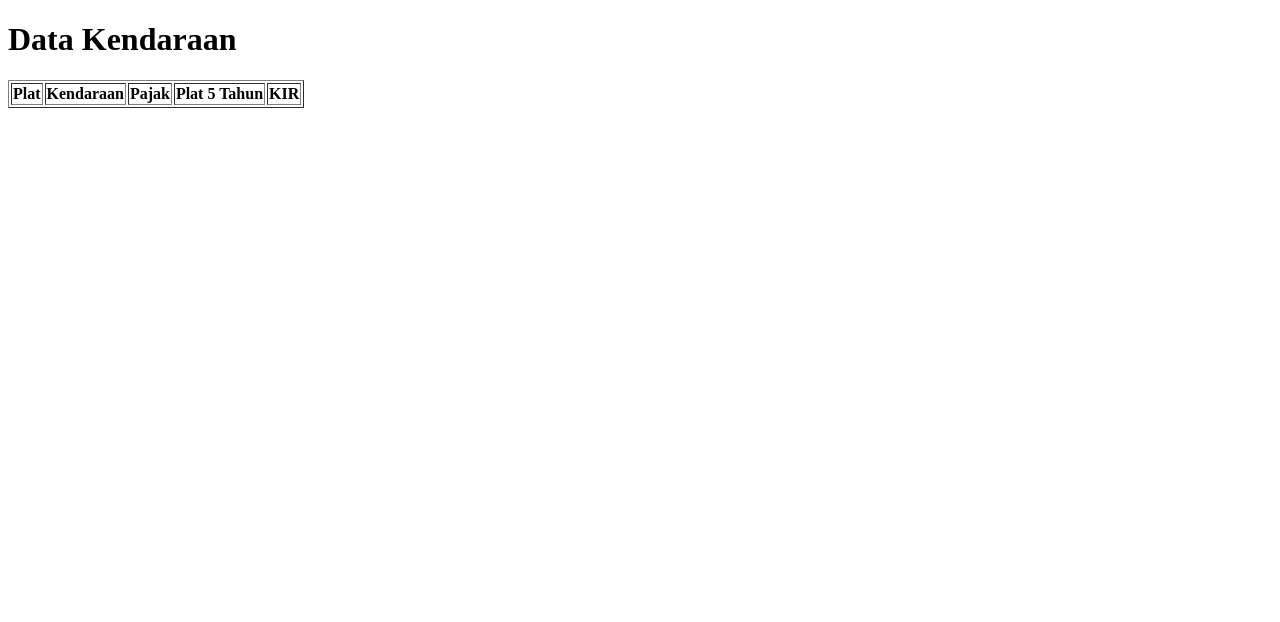
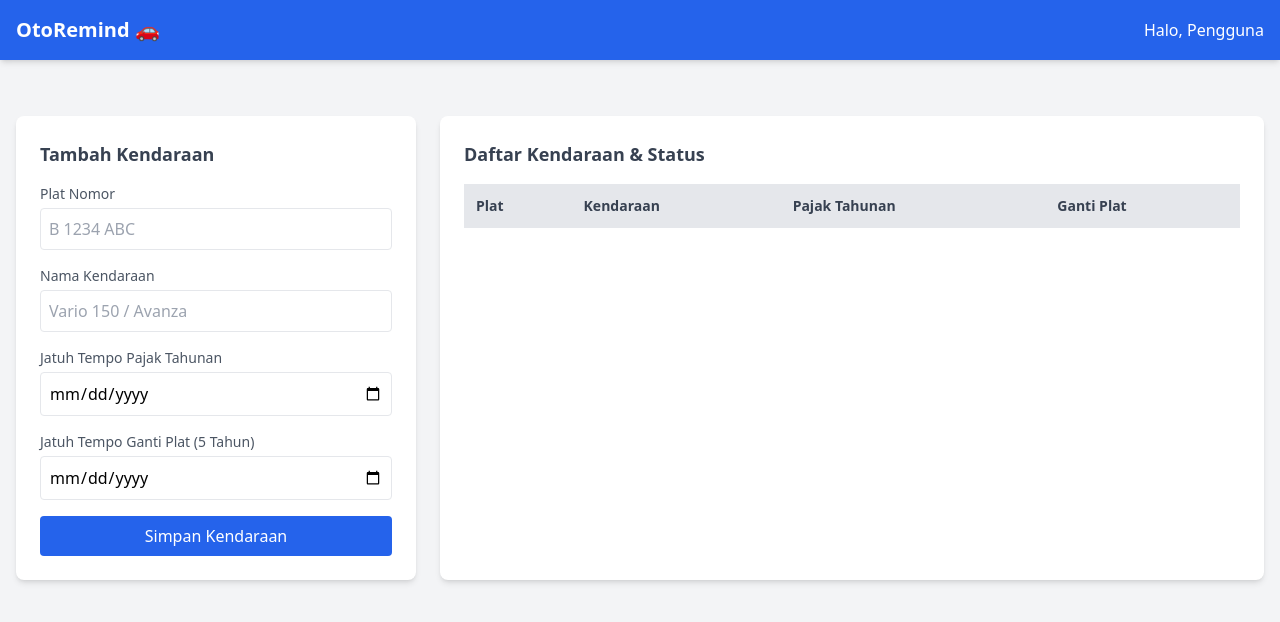
Before and after one commit to achaliora50-coder/reminder_kendaraan, a plain HTML site: page index.html in a window 1280 px wide. Drawn offline with nearby package versions, Linux system fonts and the light colour scheme.

Commit message:
Update index.html

```diff
--- a/index.html
+++ b/index.html
@@ -1,26 +1,106 @@
 <!DOCTYPE html>
-<html>
+<html lang="id">
 <head>
-    <title>Reminder Kendaraan</title>
+    <meta charset="UTF-8">
+    <meta name="viewport" content="width=device-width, initial-scale=1.0">
+    <title>Pengingat Pajak Kendaraan</title>
+    <script src="https://cdn.tailwindcss.com"></script>
 </head>
-<body>
+<body class="bg-gray-100 font-sans">
 
-<h1>Data Kendaraan</h1>
+    <nav class="bg-blue-600 p-4 text-white shadow-md">
+        <div class="container mx-auto flex justify-between items-center">
+            <h1 class="text-xl font-bold">OtoRemind 🚗</h1>
+            <span>Halo, Pengguna</span>
+        </div>
+    </nav>
 
-<table border="1" id="tabel">
-    <thead>
-        <tr>
-            <th>Plat</th>
-            <th>Kendaraan</th>
-            <th>Pajak</th>
-            <th>Plat 5 Tahun</th>
-            <th>KIR</th>
-        </tr>
-    </thead>
-    <tbody></tbody>
-</table>
+    <main class="container mx-auto mt-10 p-4">
+        <div class="grid grid-cols-1 md:grid-cols-3 gap-6">
 
-<script src="script.js"></script>
+            <div class="bg-white p-6 rounded-lg shadow-md col-span-1">
+                <h2 class="text-lg font-semibold mb-4 text-gray-700">Tambah Kendaraan</h2>
+                <form id="vehicleForm" class="space-y-4">
+                    <div>
+                        <label class="block text-sm font-medium text-gray-600">Plat Nomor</label>
+                        <input type="text" id="plat" placeholder="B 1234 ABC" class="w-full p-2 border rounded mt-1 uppercase" required>
+                    </div>
+                    <div>
+                        <label class="block text-sm font-medium text-gray-600">Nama Kendaraan</label>
+                        <input type="text" id="nama" placeholder="Vario 150 / Avanza" class="w-full p-2 border rounded mt-1" required>
+                    </div>
+                    <div>
+                        <label class="block text-sm font-medium text-gray-600">Jatuh Tempo Pajak Tahunan</label>
+                        <input type="date" id="pajak" class="w-full p-2 border rounded mt-1" required>
+                    </div>
+                    <div>
+                        <label class="block text-sm font-medium text-gray-600">Jatuh Tempo Ganti Plat (5 Tahun)</label>
+                        <input type="date" id="plat5tahun" class="w-full p-2 border rounded mt-1" required>
+                    </div>
+                    <button type="submit" class="w-full bg-blue-600 text-white p-2 rounded hover:bg-blue-700 transition">Simpan Kendaraan</button>
+                </form>
+            </div>
 
+            <div class="bg-white p-6 rounded-lg shadow-md col-span-2">
+                <h2 class="text-lg font-semibold mb-4 text-gray-700">Daftar Kendaraan & Status</h2>
+                <div class="overflow-x-auto">
+                    <table class="w-full text-left border-collapse">
+                        <thead>
+                            <tr class="bg-gray-200 text-gray-700 text-sm">
+                                <th class="p-3">Plat</th>
+                                <th class="p-3">Kendaraan</th>
+                                <th class="p-3">Pajak Tahunan</th>
+                                <th class="p-3">Ganti Plat</th>
+                            </tr>
+                        </thead>
+                        <tbody id="vehicleTableBody" class="text-sm text-gray-600">
+                            </tbody>
+                    </table>
+                </div>
+            </div>
+
+        </div>
+    </main>
+
+    <script>
+        // Simulasi Database Lokal menggunakan LocalStorage
+        const form = document.getElementById('vehicleForm');
+        const tableBody = document.getElementById('vehicleTableBody');
+
+        function loadVehicles() {
+            tableBody.innerHTML = '';
+            const vehicles = JSON.parse(localStorage.getItem('vehicles')) || [];
+
+            vehicles.forEach(v => {
+                const row = `
+                    <tr class="border-b hover:bg-gray-50">
+                        <td class="p-3 font-bold">${v.plat}</td>
+                        <td class="p-3">${v.nama}</td>
+                        <td class="p-3 text-red-500 font-semibold">${v.pajak}</td>
+                        <td class="p-3 text-red-700 font-semibold">${v.plat5tahun}</td>
+                    </tr>
+                `;
+                tableBody.innerHTML += row;
+            });
+        }
+
+        form.addEventListener('submit', (e) => {
+            e.preventDefault();
+            const plat = document.getElementById('plat').value;
+            const nama = document.getElementById('nama').value;
+            const pajak = document.getElementById('pajak').value;
+            const plat5tahun = document.getElementById('plat5tahun').value;
+
+            const vehicles = JSON.parse(localStorage.getItem('vehicles')) || [];
+            vehicles.push({ plat, nama, pajak, plat5tahun });
+            localStorage.setItem('vehicles', JSON.stringify(vehicles));
+
+            form.reset();
+            loadVehicles();
+        });
+
+        // Jalankan saat halaman dibuka
+        loadVehicles();
+    </script>
 </body>
 </html>
```
